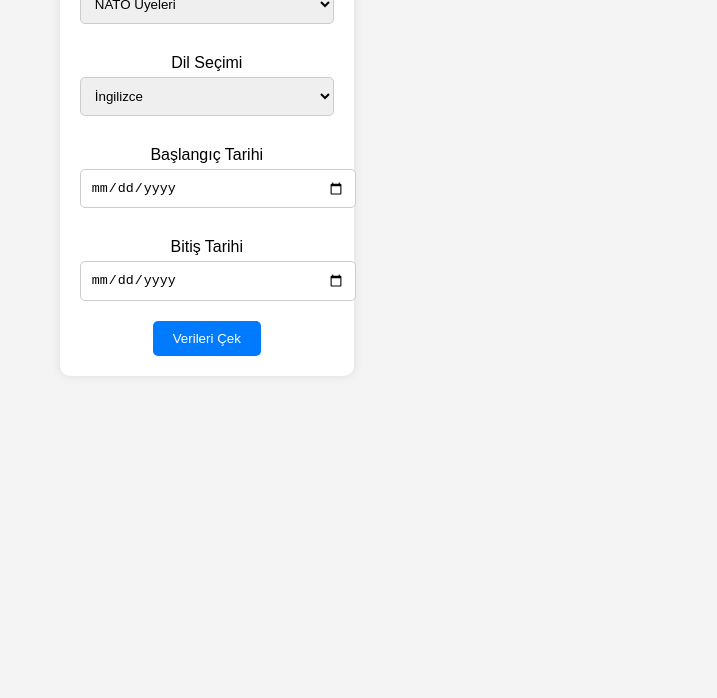
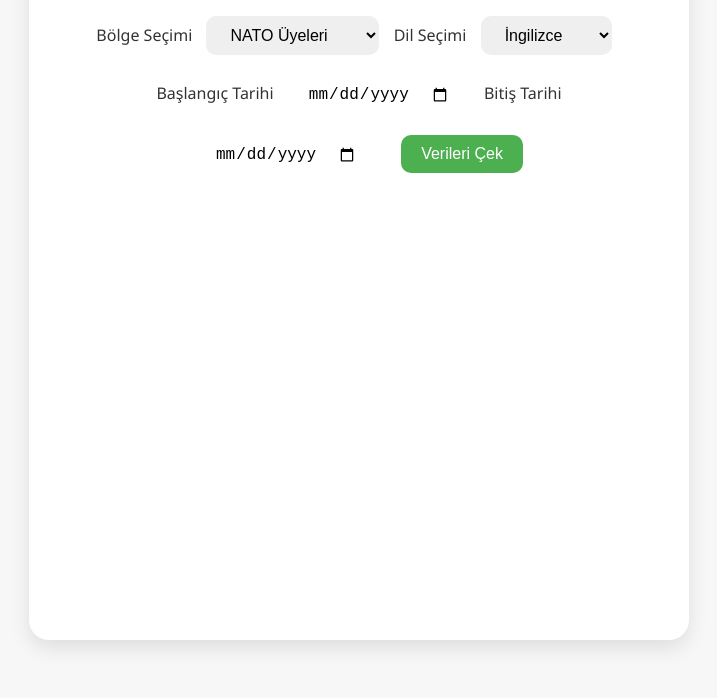
Before and after one commit to Tuhfe/globalLENS, a plain HTML site: page index.html in a window 1280 px wide. Shown: the part 168-866 px from the top of the page, without its empty margins (281-998 px from the left). Before the commit the page ends 800 px from the top, so only its background shows below. Drawn offline with nearby package versions, Linux system fonts and the light colour scheme.

Commit message:
Update style.css

```diff
--- a/style.css
+++ b/style.css
@@ -1,55 +1,40 @@
 body {
-    font-family: Arial, sans-serif;
-    background-color: #f4f4f4;
-    margin: 0;
-    padding: 0;
+    font-family: 'Segoe UI', sans-serif;
+    background-color: #f7f7f7;
+    color: #333;
     text-align: center;
+    padding: 50px;
 }
 
 .container {
-    width: 60%;
+    max-width: 600px;
     margin: 0 auto;
-    padding: 20px;
+    background: #fff;
+    padding: 30px;
+    border-radius: 20px;
+    box-shadow: 0 8px 20px rgba(0,0,0,0.1);
 }
 
-h1 {
-    color: #333;
+select, input, button {
+    padding: 10px 20px;
+    margin: 10px;
+    font-size: 16px;
+    border-radius: 10px;
+    border: none;
 }
 
-form {
-    background-color: #fff;
-    padding: 20px;
-    border-radius: 10px;
-    box-shadow: 0 0 10px rgba(0, 0, 0, 0.1);
-    display: inline-block;
-}
-
-form label {
-    display: block;
-    margin: 10px 0 5px;
-}
-
-form select, form input {
-    padding: 10px;
-    width: 100%;
-    margin-bottom: 20px;
-    border: 1px solid #ccc;
-    border-radius: 5px;
-}
-
-form button {
-    padding: 10px 20px;
-    background-color: #007BFF;
+button {
+    background-color: #4CAF50;
     color: white;
-    border: none;
-    border-radius: 5px;
     cursor: pointer;
 }
 
-form button:hover {
-    background-color: #0056b3;
+button:hover {
+    background-color: #45a049;
 }
 
-#output {
-    margin-top: 30px;
+canvas {
+    margin-top: 20px;
+    width: 100%;
+    height: 400px;
 }
```
